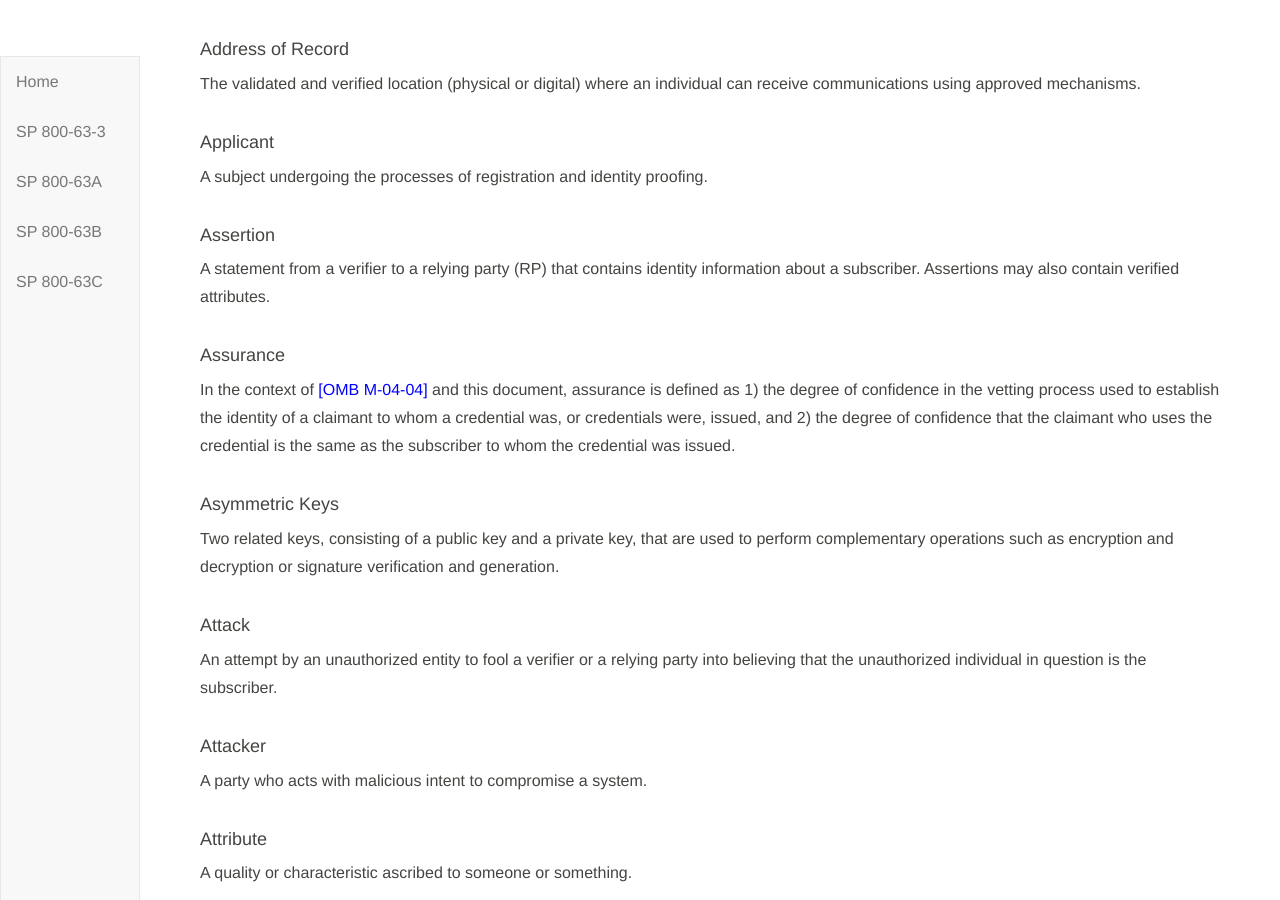
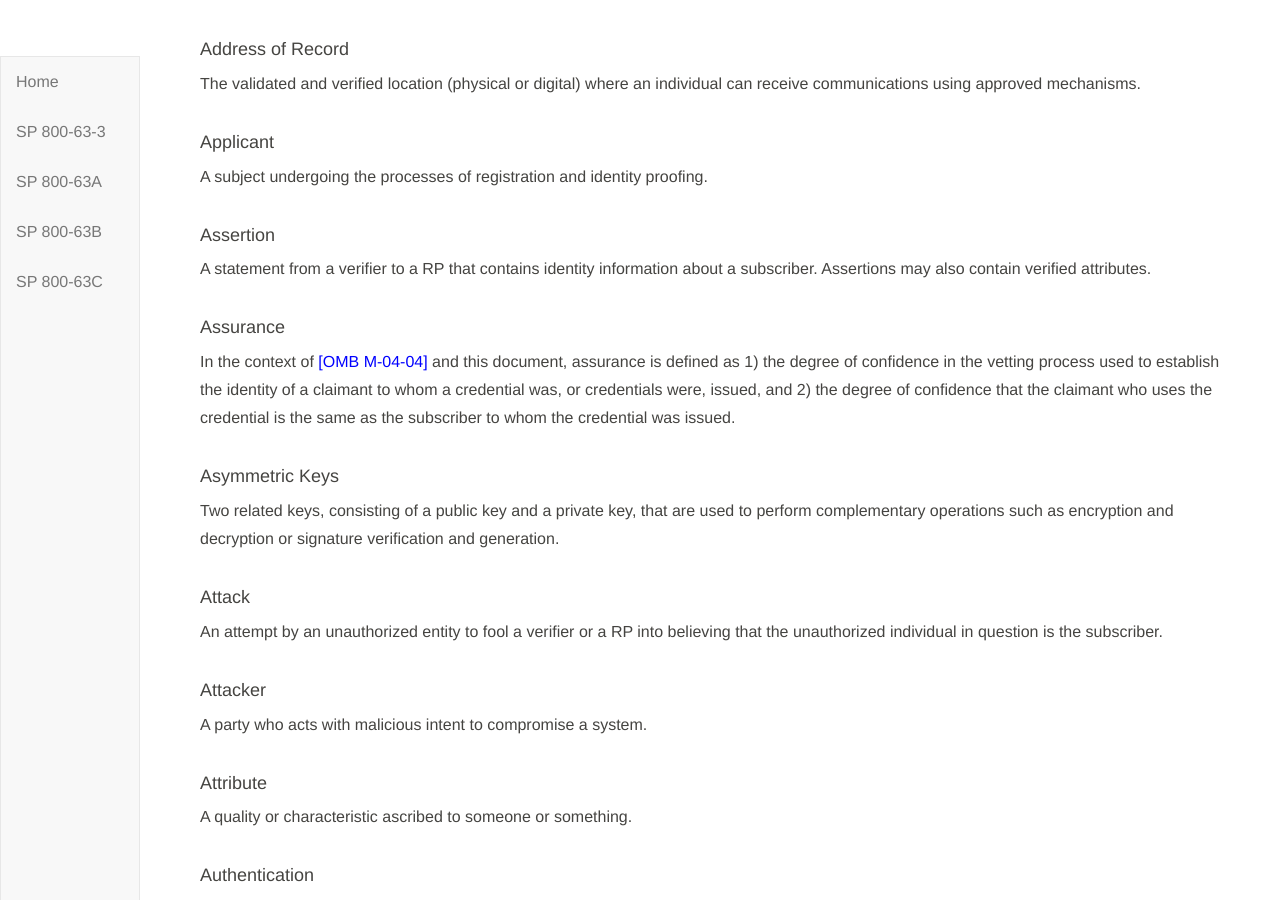
Before and after one commit to usnistgov/800-63-3, a Jekyll site: the page built from sp800-63-3/sec3_definitions.md, in a window 1280 px wide and 900 px high, scrolled down 302 px. Built offline with Jekyll 4.4.1, drawn with Linux system fonts in a browser that asks for light colours; our own code applies the rules of GitHub Pages for plain Markdown files; some of the changed text lies outside the part shown.

Commit message:
Update sec3_definitions.md

```diff
--- a/sp800-63-3/sec3_definitions.md
+++ b/sp800-63-3/sec3_definitions.md
@@ -17,7 +17,7 @@ The validated and verified location (physical or digital) where an individual ca
 A subject undergoing the processes of registration and identity proofing.
 
 #### Assertion
-A statement from a verifier to a relying party (RP) that contains identity information about a subscriber. Assertions may also contain verified attributes.
+A statement from a verifier to a RP that contains identity information about a subscriber. Assertions may also contain verified attributes.
 
 #### Assurance
 In the context of [[OMB M-04-04]](#M-04-04) and this document, assurance is defined as 1) the degree of confidence in the vetting process used to establish the identity of a claimant to whom a credential was, or credentials were, issued, and 2) the degree of confidence that the claimant who uses the credential is the same as the subscriber to whom the credential was issued.
@@ -26,7 +26,7 @@
 Two related keys, consisting of a public key and a private key, that are used to perform complementary operations such as encryption and decryption or signature verification and generation.
 
 #### Attack
-An attempt by an unauthorized entity to fool a verifier or a relying party into believing that the unauthorized individual in question is the subscriber.
+An attempt by an unauthorized entity to fool a verifier or a RP into believing that the unauthorized individual in question is the subscriber.
 
 #### Attacker
 A party who acts with malicious intent to compromise a system.
@@ -100,7 +100,7 @@ FIPS documents are available online through the FIPS home page: <http://www.nist
 A process that allows for the conveyance of identity and authentication information across a set of networked systems.
 
 #### Federation Assurance Level
-An category describing the assertion protocol utilized by the federation to communicate authentication and attribute information (if applicable) to a relying party.
+An category describing the assertion protocol utilized by the federation to communicate authentication and attribute information (if applicable) to a RP.
 
 #### Identity
 An attribute or set of attributes that uniquely describe a subject within a given context.
```
